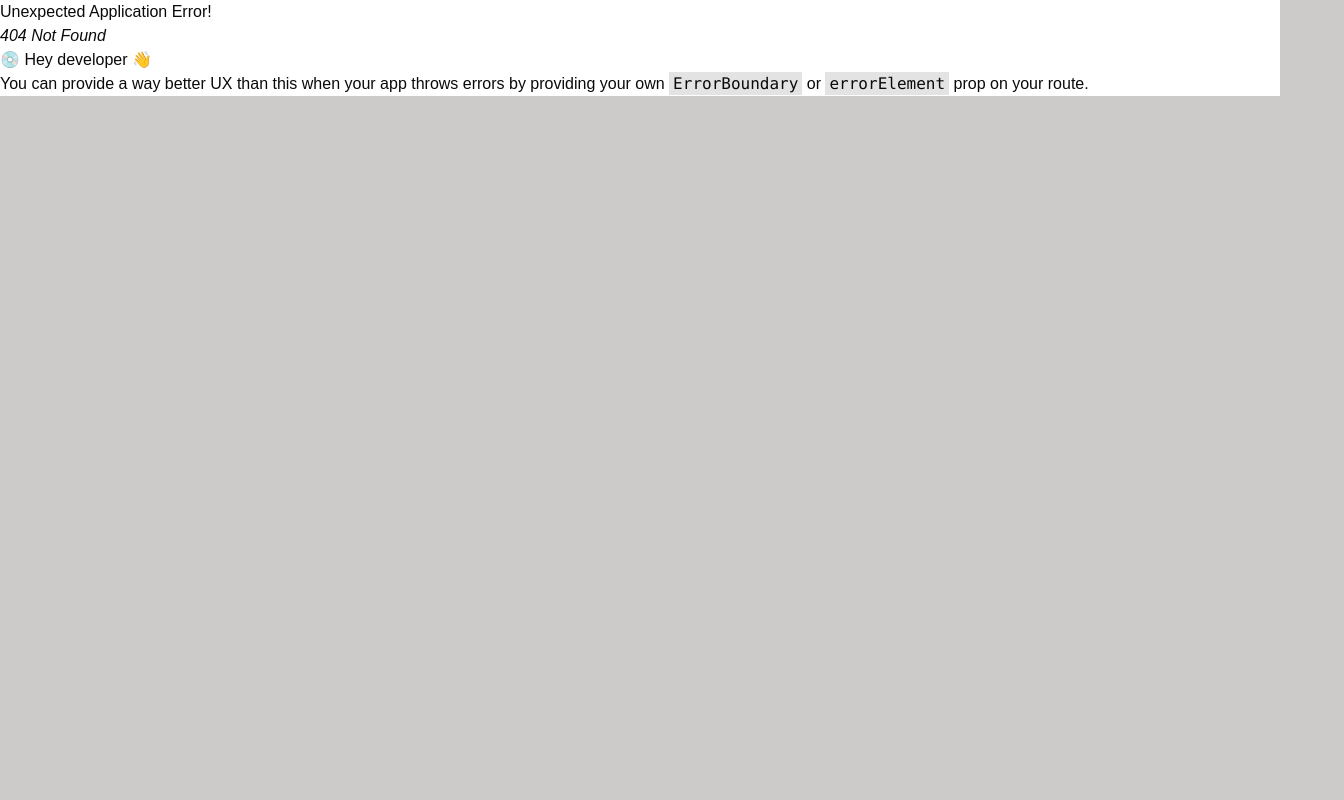
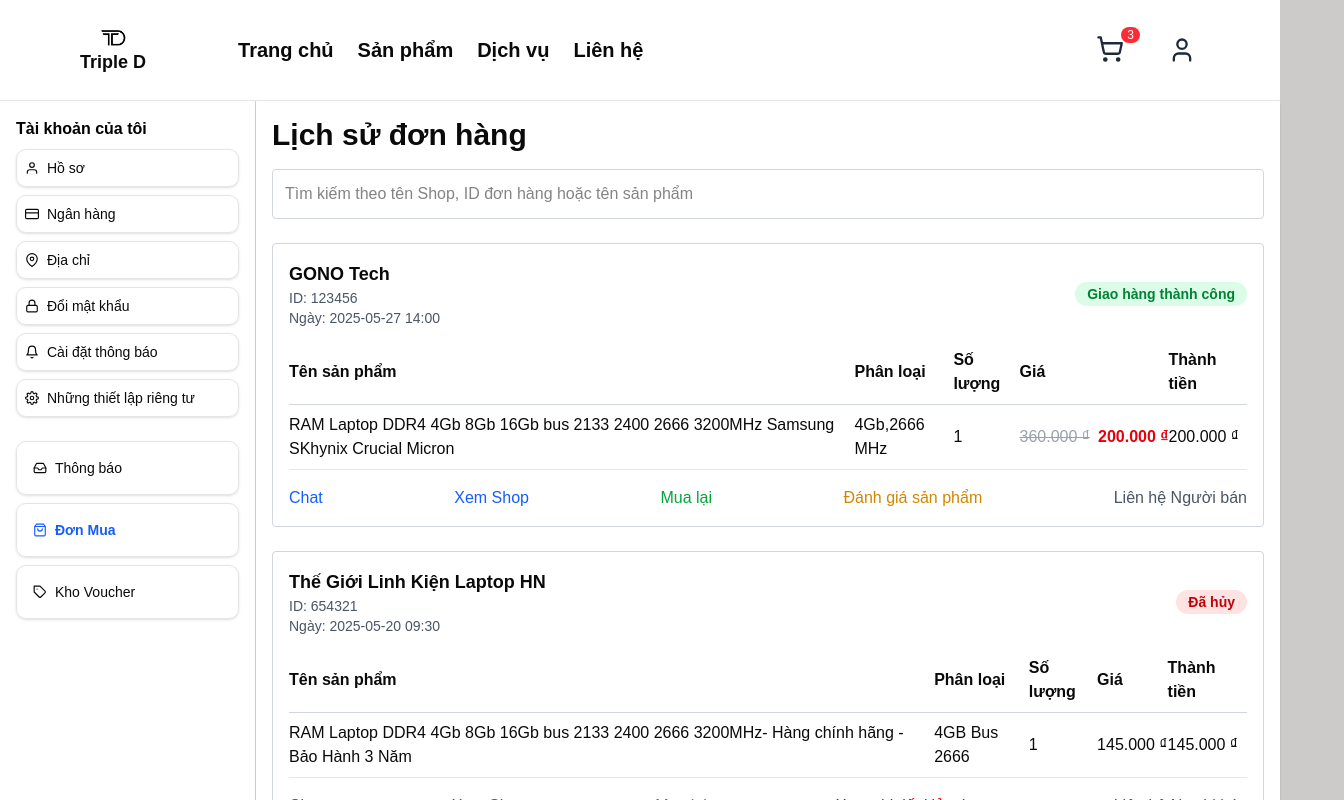
Before and after one commit to minhhuy211/TMDT_FE, a React (Vite) app: page /order-history in a window 1280 px wide. Before the commit this address had no page. Shown: the top 800 px of the page, 1344 px wide, since content can reach past the window. Built offline with nearby package versions, Linux system fonts and the light colour scheme.

Commit message:
cart,checkout,order-his

```diff
--- /dev/null
+++ b/src/account/OrderHistory.tsx
@@ -0,0 +1,179 @@
+import React, { useState } from "react";
+import Sidebar from "@/account/sidebar.tsx";
+
+type OrderItem = {
+    id: number;
+    name: string;
+    variant: string; // Phân loại hàng
+    quantity: number;
+    price: number; // Giá hiện tại
+    originalPrice?: number; // Giá gốc (nếu có giảm giá)
+};
+
+type Order = {
+    id: number;
+    shopName: string;
+    status: "completed" | "cancelled" | "delivered" | "processing";
+    date: string;
+    items: OrderItem[];
+    canReview: boolean;
+};
+
+const sampleOrders: Order[] = [
+    {
+        id: 123456,
+        shopName: "GONO Tech",
+        status: "delivered",
+        date: "2025-05-27 14:00",
+        canReview: true,
+        items: [
+            {
+                id: 1,
+                name: "RAM Laptop DDR4 4Gb 8Gb 16Gb bus 2133 2400 2666 3200MHz Samsung SKhynix Crucial Micron",
+                variant: "4Gb,2666 MHz",
+                quantity: 1,
+                price: 200000,
+                originalPrice: 360000,
+            },
+        ],
+    },
+    {
+        id: 654321,
+        shopName: "Thế Giới Linh Kiện Laptop HN",
+        status: "cancelled",
+        date: "2025-05-20 09:30",
+        canReview: false,
+        items: [
+            {
+                id: 2,
+                name: "RAM Laptop DDR4 4Gb 8Gb 16Gb bus 2133 2400 2666 3200MHz- Hàng chính hãng - Bảo Hành 3 Năm",
+                variant: "4GB Bus 2666",
+                quantity: 1,
+                price: 145000,
+            },
+        ],
+    },
+    // Thêm các đơn hàng khác
+];
+
+const OrderHistory = () => {
+    const [search, setSearch] = useState("");
+
+    const filteredOrders = sampleOrders.filter((order) => {
+        const searchLower = search.toLowerCase();
+        if (order.id.toString().includes(searchLower)) return true;
+        if (order.shopName.toLowerCase().includes(searchLower)) return true;
+        if (order.items.some((item) => item.name.toLowerCase().includes(searchLower)))
+            return true;
+        return false;
+    });
+
+    const formatPrice = (price: number) =>
+        price.toLocaleString("vi-VN", { style: "currency", currency: "VND" });
+
+    return (
+        <div className="flex">
+            {/* Gọi Sidebar ở đây */}
+            <Sidebar />
+        <div className="max-w-5xl mx-auto p-4 bg-white rounded shadow">
+
+            <h1 className="text-3xl font-bold mb-4">Lịch sử đơn hàng</h1>
+            <input
+                type="text"
+                placeholder="Tìm kiếm theo tên Shop, ID đơn hàng hoặc tên sản phẩm"
+                value={search}
+                onChange={(e) => setSearch(e.target.value)}
+                className="w-full mb-6 p-3 border border-gray-300 rounded"
+            />
+
+            {filteredOrders.length === 0 && <p>Không tìm thấy đơn hàng.</p>}
+
+            {filteredOrders.map((order) => (
+                <div
+                    key={order.id}
+                    className="border border-gray-300 rounded mb-6 p-4"
+                >
+                    <div className="flex justify-between items-center mb-3">
+                        <div>
+                            <strong className="text-lg">{order.shopName}</strong>
+                            <div className="text-sm text-gray-600">ID: {order.id}</div>
+                            <div className="text-sm text-gray-600">Ngày: {order.date}</div>
+                        </div>
+                        <div>
+                            {order.status === "delivered" && (
+                                <span className="bg-green-100 text-green-700 px-3 py-1 rounded-full text-sm font-semibold">
+                  Giao hàng thành công
+                </span>
+                            )}
+                            {order.status === "completed" && (
+                                <span className="bg-blue-100 text-blue-700 px-3 py-1 rounded-full text-sm font-semibold">
+                  Hoàn thành
+                </span>
+                            )}
+                            {order.status === "cancelled" && (
+                                <span className="bg-red-100 text-red-700 px-3 py-1 rounded-full text-sm font-semibold">
+                  Đã hủy
+                </span>
+                            )}
+                            {order.status === "processing" && (
+                                <span className="bg-yellow-100 text-yellow-700 px-3 py-1 rounded-full text-sm font-semibold">
+                  Đang xử lý
+                </span>
+                            )}
+                        </div>
+                    </div>
+
+                    <table className="w-full text-left border-collapse mb-4">
+                        <thead>
+                        <tr className="border-b border-gray-300">
+                            <th className="py-2">Tên sản phẩm</th>
+                            <th className="py-2">Phân loại</th>
+                            <th className="py-2">Số lượng</th>
+                            <th className="py-2">Giá</th>
+                            <th className="py-2">Thành tiền</th>
+                        </tr>
+                        </thead>
+                        <tbody>
+                        {order.items.map((item) => (
+                            <tr key={item.id} className="border-b border-gray-200">
+                                <td className="py-2">{item.name}</td>
+                                <td className="py-2">{item.variant}</td>
+                                <td className="py-2">{item.quantity}</td>
+                                <td className="py-2">
+                                    {item.originalPrice && item.originalPrice > item.price ? (
+                                        <>
+                        <span className="line-through text-gray-400 mr-2">
+                          {formatPrice(item.originalPrice)}
+                        </span>
+                                            <span className="text-red-600 font-semibold">{formatPrice(item.price)}</span>
+                                        </>
+                                    ) : (
+                                        formatPrice(item.price)
+                                    )}
+                                </td>
+                                <td className="py-2">{formatPrice(item.price * item.quantity)}</td>
+                            </tr>
+                        ))}
+                        </tbody>
+                    </table>
+
+                    <div className="flex justify-between items-center">
+                        <button className="text-blue-600 hover:underline">Chat</button>
+                        <button className="text-blue-600 hover:underline">Xem Shop</button>
+                        <button className="text-green-600 hover:underline">Mua lại</button>
+                        {order.status === "cancelled" && (
+                            <button className="text-red-600 hover:underline">Xem chi tiết Hủy đơn</button>
+                        )}
+                        {order.canReview && order.status === "delivered" && (
+                            <button className="text-yellow-600 hover:underline">Đánh giá sản phẩm</button>
+                        )}
+                        <button className="text-gray-600 hover:underline">Liên hệ Người bán</button>
+                    </div>
+                </div>
+            ))}
+        </div>
+        </div>
+    );
+};
+
+export default OrderHistory;
--- a/src/account/sidebar.tsx
+++ b/src/account/sidebar.tsx
@@ -60,20 +60,19 @@ const Sidebar: React.FC = React.memo(() => {
                         </NavLink>
                     </div>
                     <div className="border p-4 rounded-lg shadow-sm">
+                        <NavLink to="/order-history" className={({ isActive }) => `${linkClass} ${isActive ? activeClass : ''}`}>
+
                         <div className={linkClass}>
                             <FiShoppingBag /> Đơn Mua
                         </div>
+                        </NavLink>
                     </div>
                     <div className="border p-4 rounded-lg shadow-sm">
                         <div className={linkClass}>
                             <FiTag /> Kho Voucher
                         </div>
                     </div>
-                    <div className="border p-4 rounded-lg shadow-sm">
-                        <div className={linkClass}>
-                            <FiGift /> Shopee Xu
-                        </div>
-                    </div>
+
                 </div>
             </div>
         </aside>
--- a/src/layout/Header/Header.tsx
+++ b/src/layout/Header/Header.tsx
@@ -9,40 +9,47 @@ const Header = () => {
   const handleLogin = () => {
     // Navigate to the login page
     navigate("/login");
-  }
+  };
   return (
       <>
         <header className="border-b sticky top-0 z-50 bg-white">
-        <div className="mx-16 flex items-center justify-between p-4">
+          <div className="mx-16 flex items-center justify-between p-4 h-[100px]">
             <div className="flex items-center gap-8">
-            <Link to="/" className="font-bold text-xl">
-              <img src={logo} alt="Triple D Logo" width={40} height={40} />
+              <Link to="/" className="logo font-bold text-center text-lg">
+                <img
+                    src={logo}
+                    alt="Triple D Logo"
+                    height={50}
+                    width={40}
+                    className="ml-[14px] -mb-[5px]"
+                />
+                <p className="">Triple D</p>
               </Link>
-            <nav className="hidden md:flex items-center gap-6">
-              <Link to="/homepage" className="text-sm font-medium">
+              <nav className="hidden md:flex items-center gap-6 ml-[60px]">
+                <Link to="/homepage" className="text-xl font-semibold">
                   Trang chủ
                 </Link>
-              <Link to="/product" className="text-sm font-medium">
+                <Link to="/product" className="text-xl font-semibold ">
                   Sản phẩm
                 </Link>
-              <Link to="/about" className="text-sm font-medium">
+                <Link to="/about" className="text-xl font-semibold">
                   Dịch vụ
                 </Link>
-              <Link to="/contact" className="text-sm font-medium">
+                <Link to="/contact" className="text-xl font-semibold">
                   Liên hệ
                 </Link>
               </nav>
             </div>
-          <div className="flex items-center gap-4">
+            <div className="flex items-center gap-7">
               {/* Nút giỏ hàng */}
               <div className="relative">
                 <Button
                     variant="ghost"
-                  size="icon"
+                    // size="icon"
                     onClick={() => navigate("/cart")}
                     className="hover:bg-gray-100 active:scale-95 transition-all cursor-pointer"
                 >
-                <ShoppingCart className="h-5 w-5 text-gray-800" />
+                  <ShoppingCart className="size-7 text-gray-800" />
                 </Button>
                 <span className="absolute -top-1 -right-1 bg-red-500 text-white text-xs rounded-full px-1.5">
                 3
@@ -56,10 +63,9 @@ const Header = () => {
                   onClick={handleLogin}
                   className="hover:bg-gray-100 active:scale-95 transition-all cursor-pointer"
               >
-              <User className="h-5 w-5 text-gray-800" />
+                <User className="size-7 text-gray-800" />
               </Button>
             </div>
-
           </div>
         </header>
       </>
--- a/src/pages/Cart/Cart.tsx
+++ b/src/pages/Cart/Cart.tsx
@@ -1,6 +1,7 @@
 import { FaTrashAlt } from "react-icons/fa";
 import "./style.scss";
 import {useNavigate} from "react-router-dom";
+
 
 export const Cart = () => {
   const navigate  = useNavigate();
@@ -78,6 +79,13 @@ export const Cart = () => {
 
             <button className="checkout-btn">Thanh Toán</button>
 
+            {/* Nút xem lịch sử đơn hàng */}
+            <button
+                onClick={() => navigate("/order-history")}
+                className="outline-btn hover:cursor-pointer active:scale-95 transition-all"
+            >
+              Xem Lịch Sử Đơn Hàng
+            </button>
           </div>
 
         </div>
--- a/src/pages/Products/CheckoutPage.tsx
+++ b/src/pages/Products/CheckoutPage.tsx
@@ -81,7 +81,21 @@ const CheckoutPage = () => {
                         <option value="Credit Card">Thẻ tín dụng</option>
                         <option value="PayPal">PayPal</option>
                         <option value="COD">Thanh toán khi nhận hàng</option>
+                        <option value="QRCode">Quét mã QR</option>
                     </select>
+
+                    {paymentMethod === 'QRCode' && (
+                        <div className="mt-4 text-center">
+                            <p className="text-black mb-2">Quét mã QR để thanh toán:</p>
+                            <img
+                                src="/imgs/sample-qr.png"
+                                alt="QR Code"
+                                className="mx-auto w-48 h-48 border border-black p-2 bg-white"
+                            />
+                            <p className="text-sm text-gray-600 mt-2">Vui lòng quét mã bằng MoMo, VNPay hoặc ứng dụng ngân hàng của bạn.</p>
+                        </div>
+                    )}
+
                 </div>
 
                 {/* Submit Button */}
```
Also changed, not shown: src/route/AppRoute.tsx (+6 -2 lines), src/pages/Products/Product-detail.tsx (line endings or trailing spaces). Lines whose indentation alone changed are shown as unchanged.
